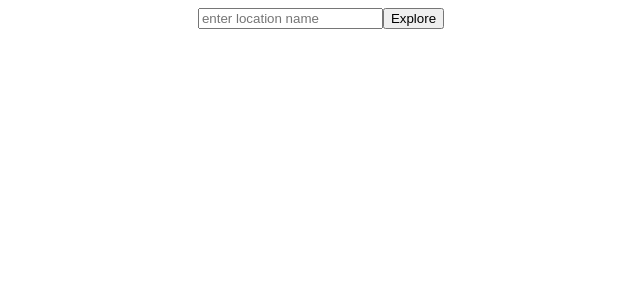
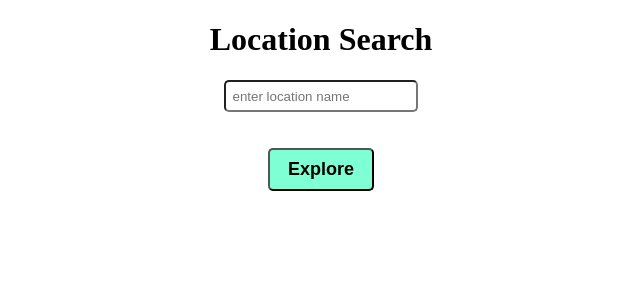
Before and after one commit to FrancesHitchcock/city-explorer, a React (Create React App) app: page / in a window 1280 px wide. Shown: the top 300 px of the page, without its empty margins (319-959 px from the left). Built offline with nearby package versions, Linux system fonts and the light colour scheme.

Commit message:
App.css updated

```diff
--- a/src/App.css
+++ b/src/App.css
@@ -2,37 +2,27 @@
   text-align: center;
 }
 
-.App-logo {
-  height: 40vmin;
-  pointer-events: none;
+input {
+  padding: 0.5em;
+  border-radius: 5px;
 }
 
-@media (prefers-reduced-motion: no-preference) {
-  .App-logo {
-    animation: App-logo-spin infinite 20s linear;
-  }
+button {
+  margin: 2em 0;
+  padding: 0.5em 1em;
+  font-size: 1.125rem;
+  font-weight: bold;
+  border-radius: 5px;
+  background-color: aquamarine;
+  transition: all, 0.5s;
 }
 
-.App-header {
-  background-color: #282c34;
-  min-height: 100vh;
-  display: flex;
-  flex-direction: column;
-  align-items: center;
-  justify-content: center;
-  font-size: calc(10px + 2vmin);
-  color: white;
+button:hover {
+  background-color: aqua;
+  transform: scale(1.05);
 }
 
-.App-link {
-  color: #61dafb;
+img {
+  border-radius: 5px;
+  margin: 1em 0;
 }
-
-@keyframes App-logo-spin {
-  from {
-    transform: rotate(0deg);
-  }
-  to {
-    transform: rotate(360deg);
-  }
-}
--- a/src/App.js
+++ b/src/App.js
@@ -24,6 +24,10 @@ function App() {
     } catch (error) {
       window.alert(`This is not a real place. Status: ${error.name}`);
       event.target.reset();
+
+      setDisplayLocation(false);
+    } finally {
+      setSearchQuery("");
     }
   }
 
@@ -39,6 +43,7 @@ function App() {
 
   return (
     <div className="App">
+      <h1>Location Search</h1>
       <form onSubmit={getLocation}>
         <input
           type="text"
@@ -46,6 +51,7 @@ function App() {
           placeholder="enter location name"
           onChange={handleChange}
         />
+        <br />
         <button type="submit">Explore</button>
       </form>
 
--- a/src/components/LocationDisplay/LocationDisplay.js
+++ b/src/components/LocationDisplay/LocationDisplay.js
@@ -1,5 +1,4 @@
 export default function LocationDisplay({ name, lat, lon, mapUrl }) {
-  console.log(mapUrl);
   return (
     <div>
       <p>{name}</p>
```
